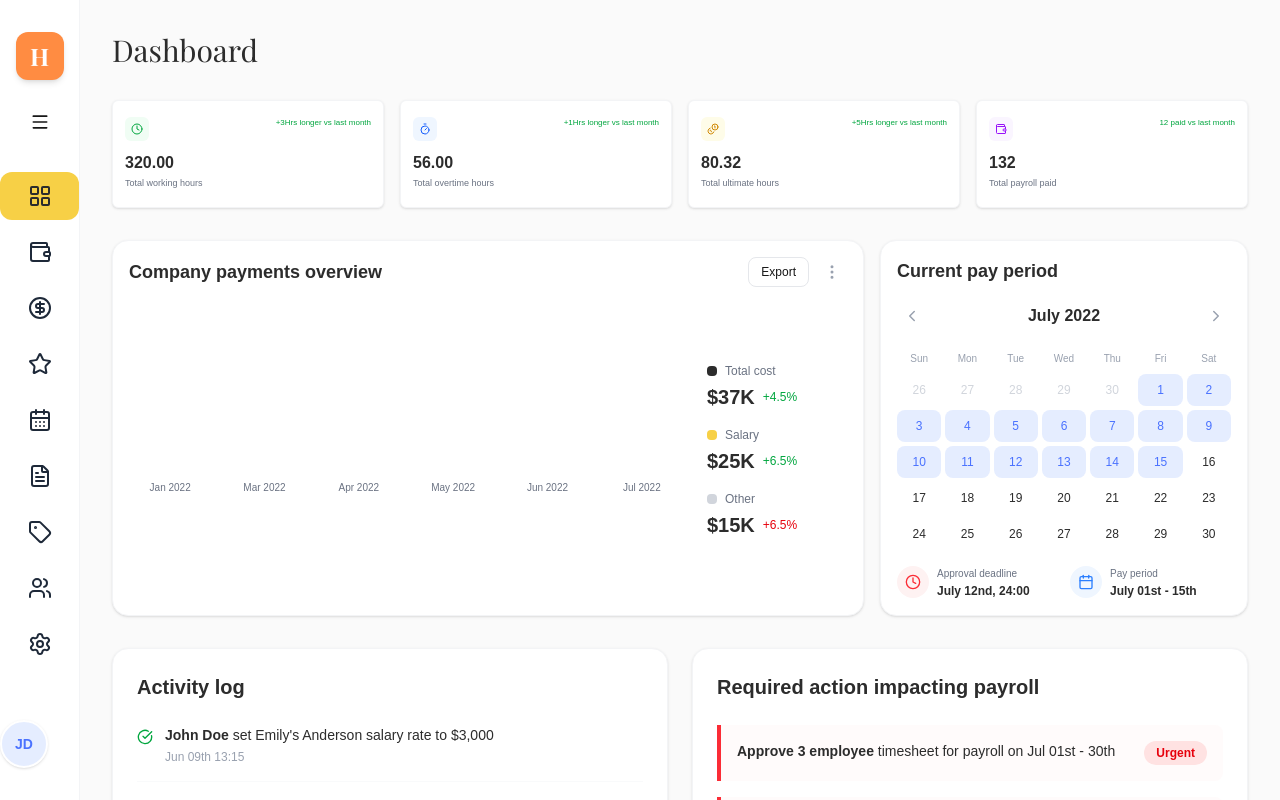
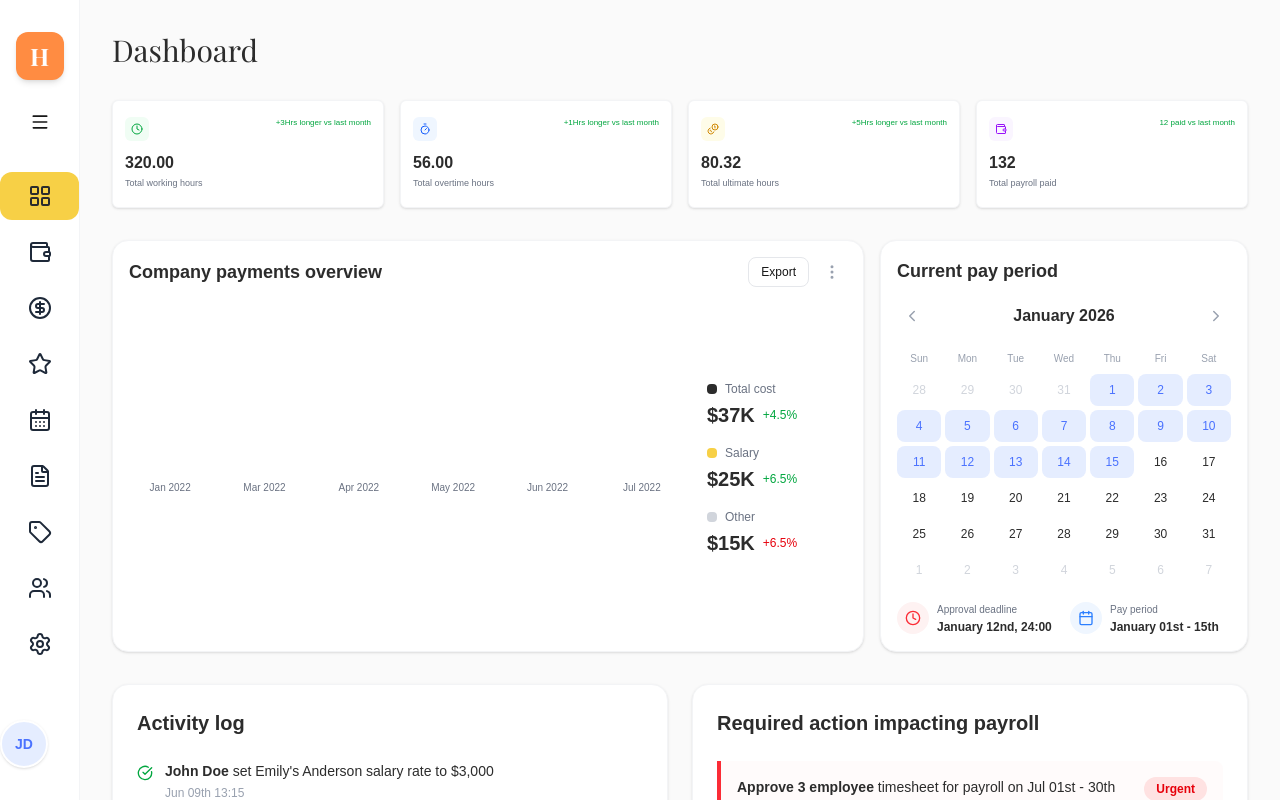
Before and after one commit to PrajjwalR/HRhub, a Next.js app: page /dashboard in a window 1280 px wide. Shown: the top 800 px of the page. Built offline with nearby package versions, Linux system fonts and the light colour scheme; a web font is replaced by a local one.

Commit message:
Added the calender functionality

```diff
--- a/src/components/dashboard/PayPeriodCalendar.tsx
+++ b/src/components/dashboard/PayPeriodCalendar.tsx
@@ -4,20 +4,48 @@ import { ChevronLeft, ChevronRight, Calendar as CalendarIcon, Clock } from "luci
 import { useState } from "react";
 
 export default function PayPeriodCalendar() {
-  const [currentMonth] = useState("July 2022");
+  const [currentDate, setCurrentDate] = useState(new Date());
 
-  // Calendar data for July 2022
+  const getDaysInMonth = (date: Date) => {
+    return new Date(date.getFullYear(), date.getMonth() + 1, 0).getDate();
+  };
+
+  const getFirstDayOfMonth = (date: Date) => {
+    return new Date(date.getFullYear(), date.getMonth(), 1).getDay();
+  };
+
+  const handlePrevMonth = () => {
+    setCurrentDate(new Date(currentDate.getFullYear(), currentDate.getMonth() - 1, 1));
+  };
+
+  const handleNextMonth = () => {
+    setCurrentDate(new Date(currentDate.getFullYear(), currentDate.getMonth() + 1, 1));
+  };
+
+  const monthNames = ["January", "February", "March", "April", "May", "June", "July", "August", "September", "October", "November", "December"];
+  const currentMonthName = `${monthNames[currentDate.getMonth()]} ${currentDate.getFullYear()}`;
+
+  const daysInMonth = getDaysInMonth(currentDate);
+  const firstDay = getFirstDayOfMonth(currentDate);
   const daysOfWeek = ["Sun", "Mon", "Tue", "Wed", "Thu", "Fri", "Sat"];
-  const calendarDays = [
-    26, 27, 28, 29, 30, 1, 2,
-    3, 4, 5, 6, 7, 8, 9,
-    10, 11, 12, 13, 14, 15, 16,
-    17, 18, 19, 20, 21, 22, 23,
-    24, 25, 26, 27, 28, 29, 30,
-  ];
 
-  // Pay period: July 1st - 15th (indices 5-18)
-  const payPeriodDays = [1, 2, 3, 4, 5, 6, 7, 8, 9, 10, 11, 12, 13, 14, 15];
+  // Generate calendar grid
+  const calendarDays = [];
+  // Previous month padding
+  const prevMonthDays = new Date(currentDate.getFullYear(), currentDate.getMonth(), 0).getDate();
+  for (let i = firstDay - 1; i >= 0; i--) {
+    calendarDays.push({ day: prevMonthDays - i, isCurrentMonth: false });
+  }
+  // Current month days
+  for (let i = 1; i <= daysInMonth; i++) {
+    calendarDays.push({ day: i, isCurrentMonth: true });
+  }
+  // Next month padding (to fill 42 cells for 6 rows, standard calendar size)
+  const remainingCells = 42 - calendarDays.length;
+  for (let i = 1; i <= remainingCells; i++) {
+    calendarDays.push({ day: i, isCurrentMonth: false });
+  }
+
 
   return (
     <div className="bg-white rounded-2xl p-4 border border-gray-100 shadow-sm h-full w-full flex flex-col">
@@ -27,11 +55,17 @@ export default function PayPeriodCalendar() {
 
       {/* Month Navigation */}
       <div className="flex items-center justify-between mb-4">
-        <button className="p-1.5 hover:bg-gray-100 rounded-lg transition-colors">
+        <button
+          onClick={handlePrevMonth}
+          className="p-1.5 hover:bg-gray-100 rounded-lg transition-colors"
+        >
           <ChevronLeft size={18} className="text-gray-400" />
         </button>
-        <h3 className="text-base font-bold text-[#2C2C2C] font-sans">{currentMonth}</h3>
-        <button className="p-1.5 hover:bg-gray-100 rounded-lg transition-colors">
+        <h3 className="text-base font-bold text-[#2C2C2C] font-sans">{currentMonthName}</h3>
+        <button
+          onClick={handleNextMonth}
+          className="p-1.5 hover:bg-gray-100 rounded-lg transition-colors"
+        >
           <ChevronRight size={18} className="text-gray-400" />
         </button>
       </div>
@@ -47,9 +81,9 @@ export default function PayPeriodCalendar() {
 
       {/* Calendar Grid */}
       <div className="grid grid-cols-7 gap-1 mb-4">
-        {calendarDays.map((day, index) => {
-          const isPayPeriod = payPeriodDays.includes(day) && day <= 15;
-          const isPreviousMonth = index < 5;
+        {calendarDays.map((dateObj, index) => {
+          // Pay period logic: 1st to 15th of the CURRENT month
+          const isPayPeriod = dateObj.isCurrentMonth && dateObj.day >= 1 && dateObj.day <= 15;
 
           return (
             <div
@@ -57,12 +91,12 @@ export default function PayPeriodCalendar() {
               className={`
                 text-center py-2 rounded-lg text-xs font-medium font-sans
                 ${isPayPeriod ? 'bg-[#E5EDFF] text-[#4A72FF]' : ''}
-                ${isPreviousMonth ? 'text-gray-300' : 'text-[#2C2C2C]'}
-                ${!isPayPeriod && !isPreviousMonth ? 'hover:bg-gray-50' : ''}
+                ${!dateObj.isCurrentMonth ? 'text-gray-300' : 'text-[#2C2C2C]'}
+                ${!isPayPeriod && dateObj.isCurrentMonth ? 'hover:bg-gray-50' : ''}
                 transition-colors cursor-pointer
               `}
             >
-              {day}
+              {dateObj.day}
             </div>
           );
         })}
@@ -76,7 +110,10 @@ export default function PayPeriodCalendar() {
           </div>
           <div>
             <p className="text-[10px] text-gray-500 font-sans mb-0.5">Approval deadline</p>
-            <p className="text-xs font-bold text-[#2C2C2C] font-sans">July 12nd, 24:00</p>
+            {/* Dynamic deadline for current month context */}
+            <p className="text-xs font-bold text-[#2C2C2C] font-sans">
+              {monthNames[currentDate.getMonth()]} 12nd, 24:00
+            </p>
           </div>
         </div>
 
@@ -86,7 +123,9 @@ export default function PayPeriodCalendar() {
           </div>
           <div>
             <p className="text-[10px] text-gray-500 font-sans mb-0.5">Pay period</p>
-            <p className="text-xs font-bold text-[#2C2C2C] font-sans">July 01st - 15th</p>
+            <p className="text-xs font-bold text-[#2C2C2C] font-sans">
+              {monthNames[currentDate.getMonth()]} 01st - 15th
+            </p>
           </div>
         </div>
       </div>
```
